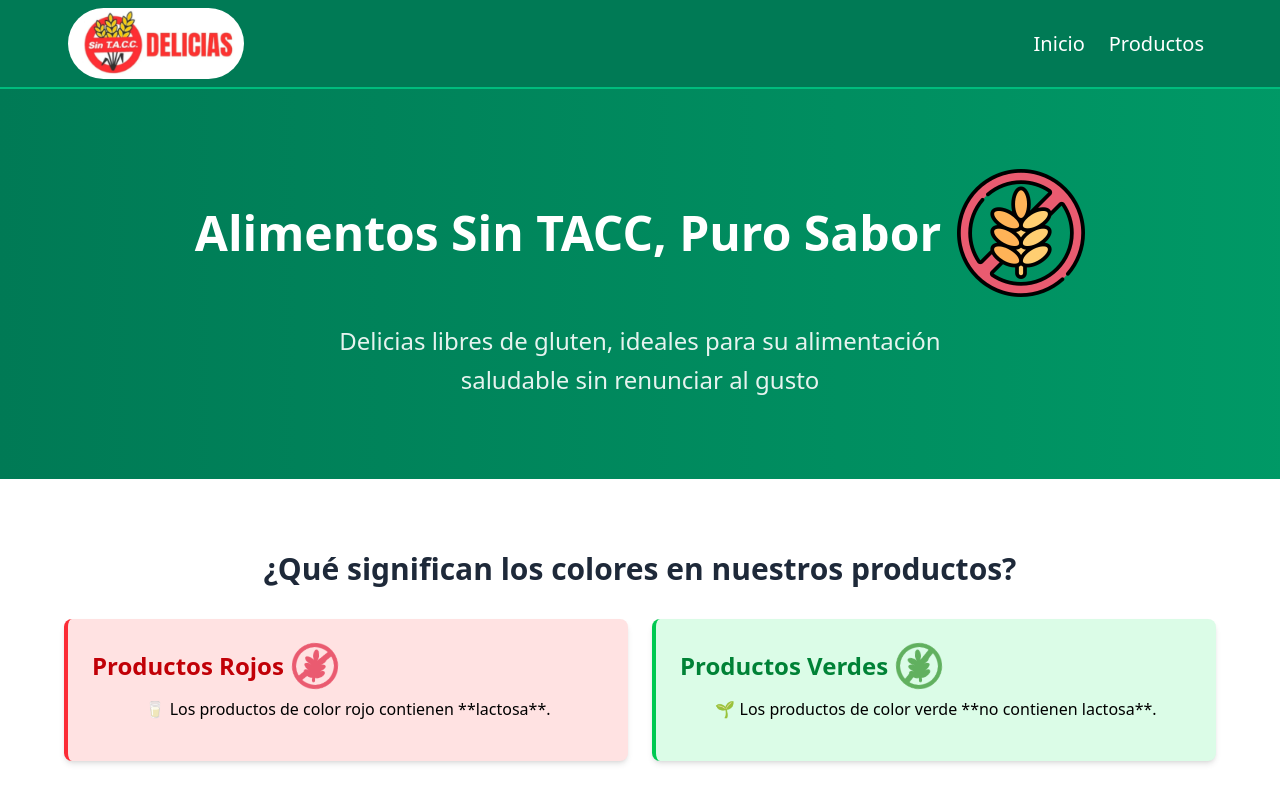
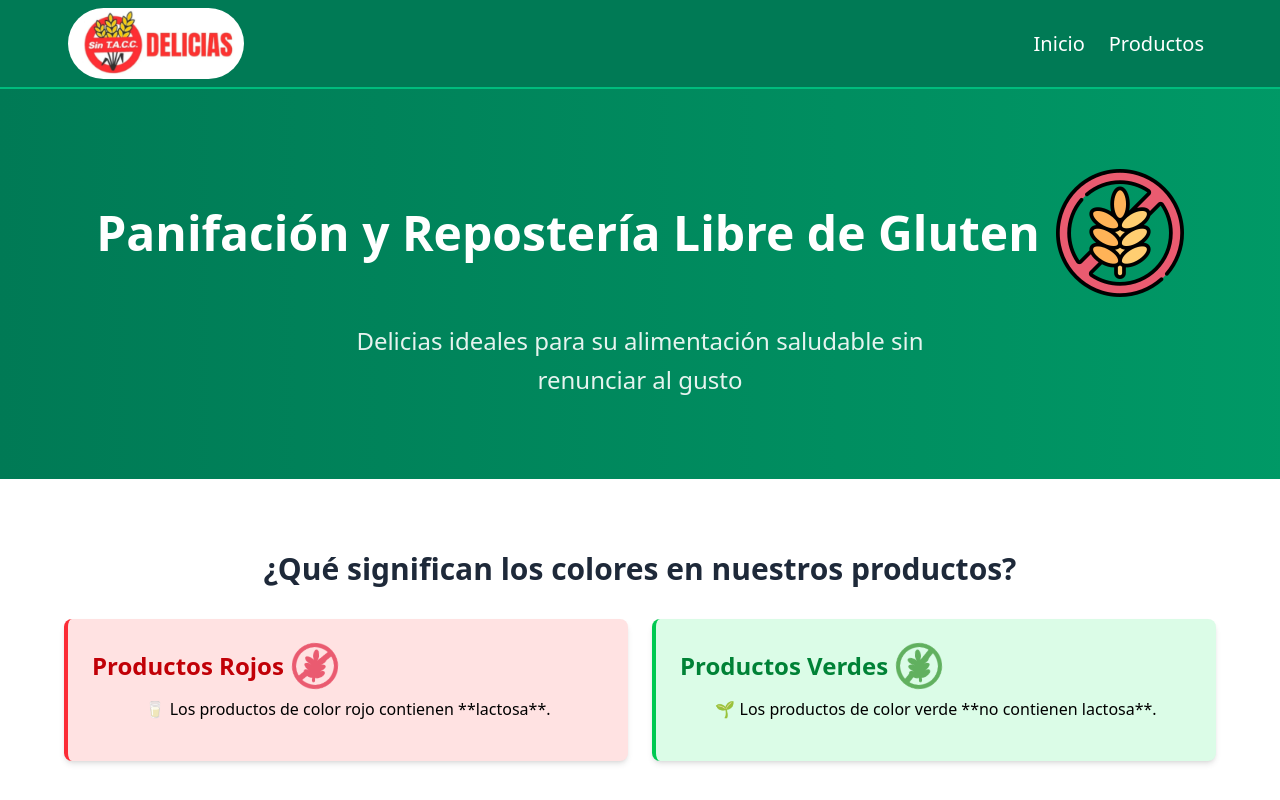
Before and after one commit to agusOlivieri/sintacc, a Vue app: page / in a window 1280 px wide. Shown: the top 800 px of the page. Built offline with nearby package versions, Linux system fonts and the light colour scheme.

Commit message:
changed Hero title

```diff
--- a/src/views/HomeView.vue
+++ b/src/views/HomeView.vue
@@ -5,7 +5,7 @@ import ProductsListing from '@/components/ProductsListing.vue';
 </script>
 
 <template>
-    <Hero title="Alimentos Sin TACC, Puro Sabor" subtitle="Delicias libres de gluten, ideales para su alimentación saludable sin renunciar al gusto"/>
+    <Hero title="Panifación y Repostería Libre de Gluten" subtitle="Delicias ideales para su alimentación saludable sin renunciar al gusto"/>
     <SintaccColors />
     <ProductsListing />
 </template>
```
